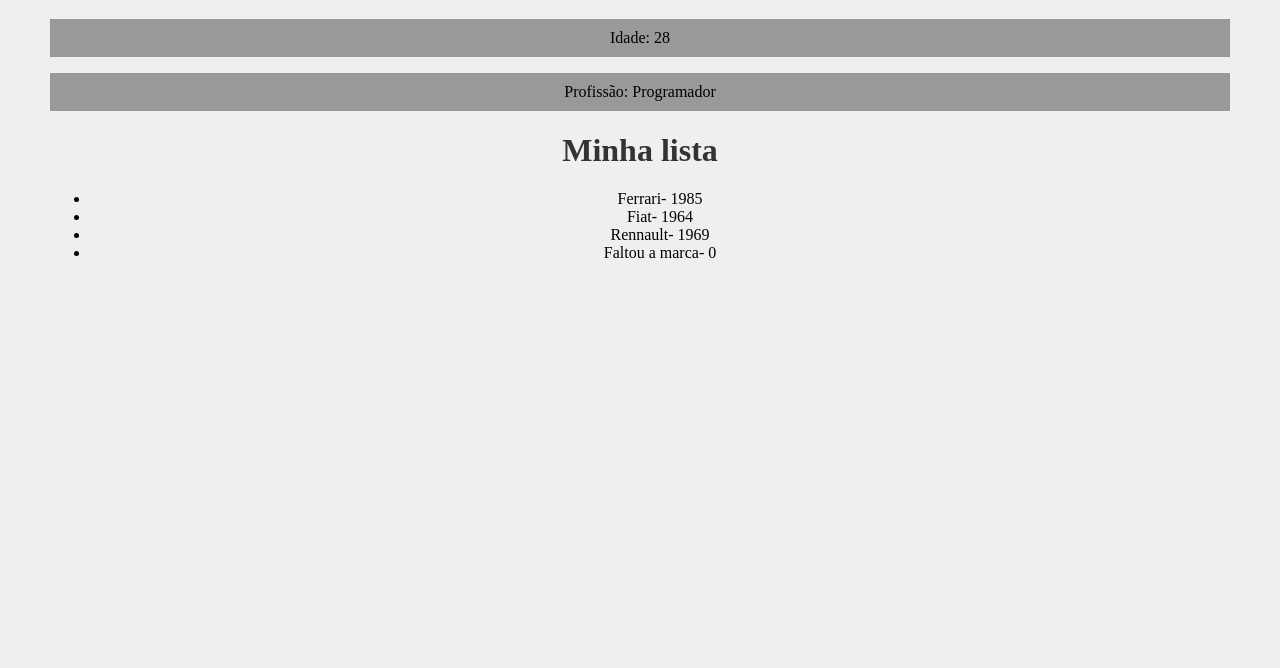
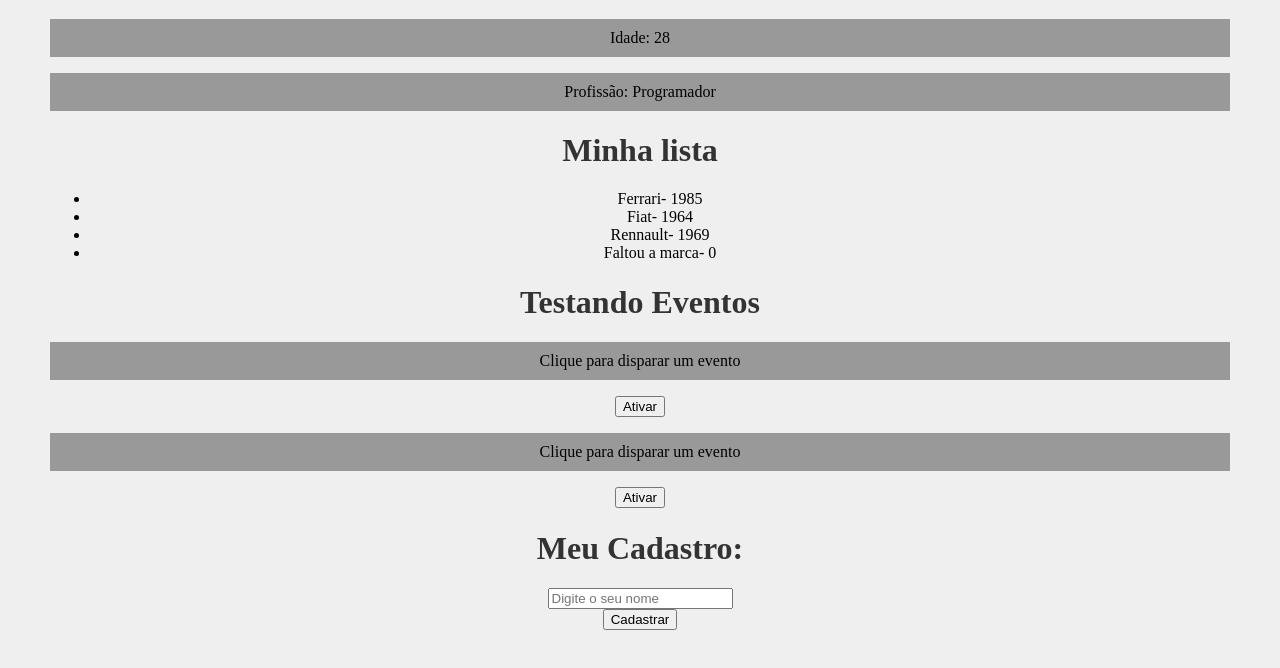
Before and after one commit to Jose-Benedito/meu-projeto, a React (Create React App) app: page / in a window 1280 px wide. Shown: the part 876-1544 px from the top of the page. Built offline with nearby package versions, Linux system fonts and the light colour scheme.

Commit message:
Uso de Evento onClick

```diff
--- a/src/App.js
+++ b/src/App.js
@@ -4,6 +4,8 @@
 import SayMyName from './components/SayMyName';
 import Pessoa from './components/Pessoa';
 import List from './List';
+import Evento from './components/Evento';
+import Form from './components/Form';
 
 function App() {
   const name = 'Maria'
@@ -32,7 +34,14 @@
       foto="https://via.placeholder.com/150"/>
 
       <List />
+      <div>
+        <h1>Testando Eventos</h1>
+        <Evento numero="1" />
+        <Evento numero="2" />
+        <Form />
+      </div>
     </div>
+
   );
 }
 
--- /dev/null
+++ b/src/components/Evento.js
@@ -0,0 +1,13 @@
+function Evento({ numero }){
+    function meuEvento(){
+        console.log(`Opa, fui ativado! ${numero}`) //observe o uso de crase
+    }
+    return (
+        <div>
+            <p>Clique para disparar um evento</p>
+            <button onClick={meuEvento}>Ativar</button>
+        </div>
+    )
+}
+
+export default Evento
--- /dev/null
+++ b/src/components/Form.js
@@ -0,0 +1,23 @@
+function Form(){
+    function cadastrarUsuario(e){
+        e.preventDefault() // Para a requisição do formulário ṕara exibir a mensagem
+        console.log('Cadastrou o Usuário!')
+    }
+    return (
+        <div>
+            <h1>Meu Cadastro:</h1>
+            <form onSubmit={cadastrarUsuario}>
+                <div>
+                    <input type="text" placeholder="Digite o seu nome"/>
+                </div>
+                <div>
+                    <input type="submit" value="Cadastrar"/>
+                </div>
+            </form>
+
+        </div>
+    )
+
+}
+
+export default Form
```
